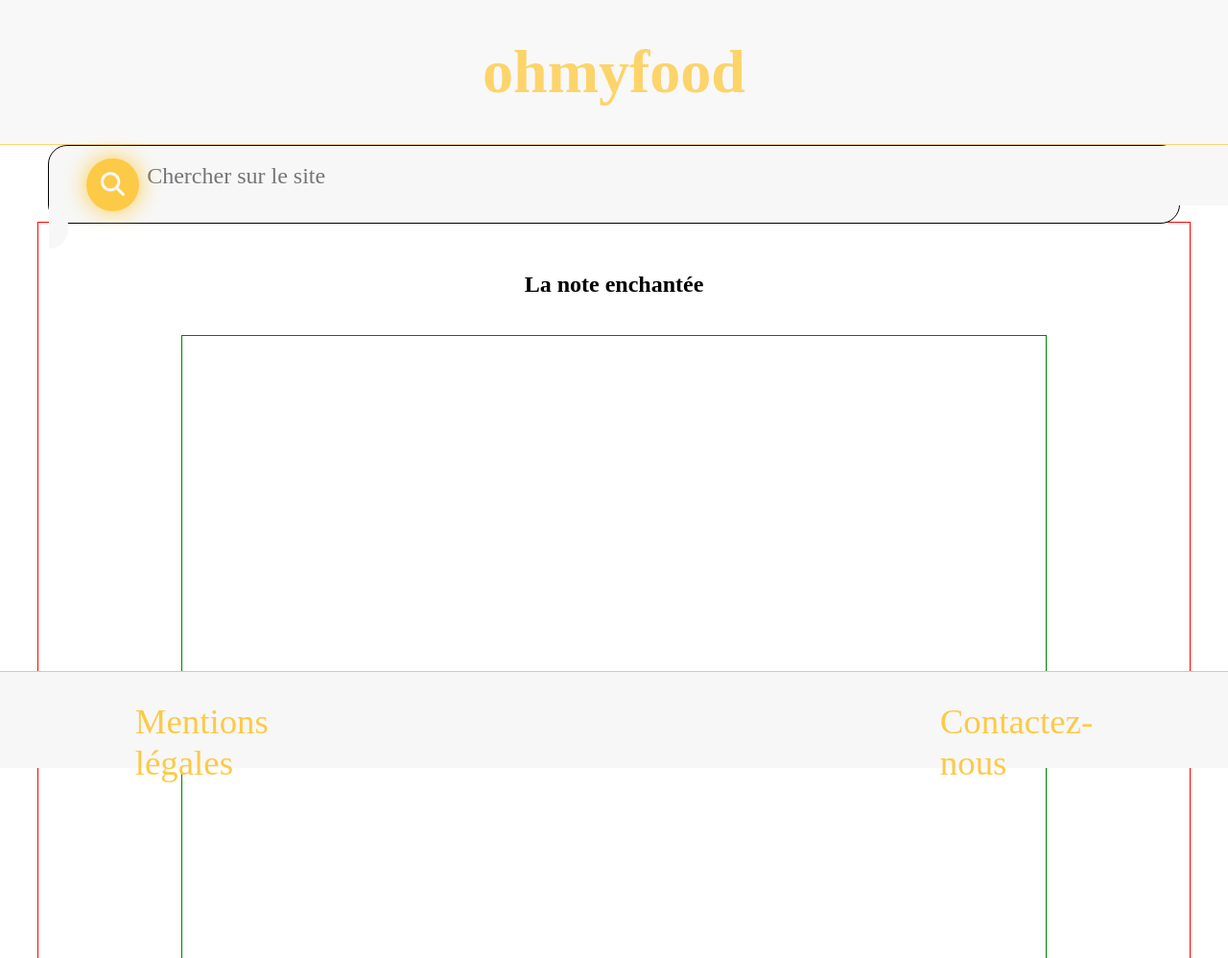
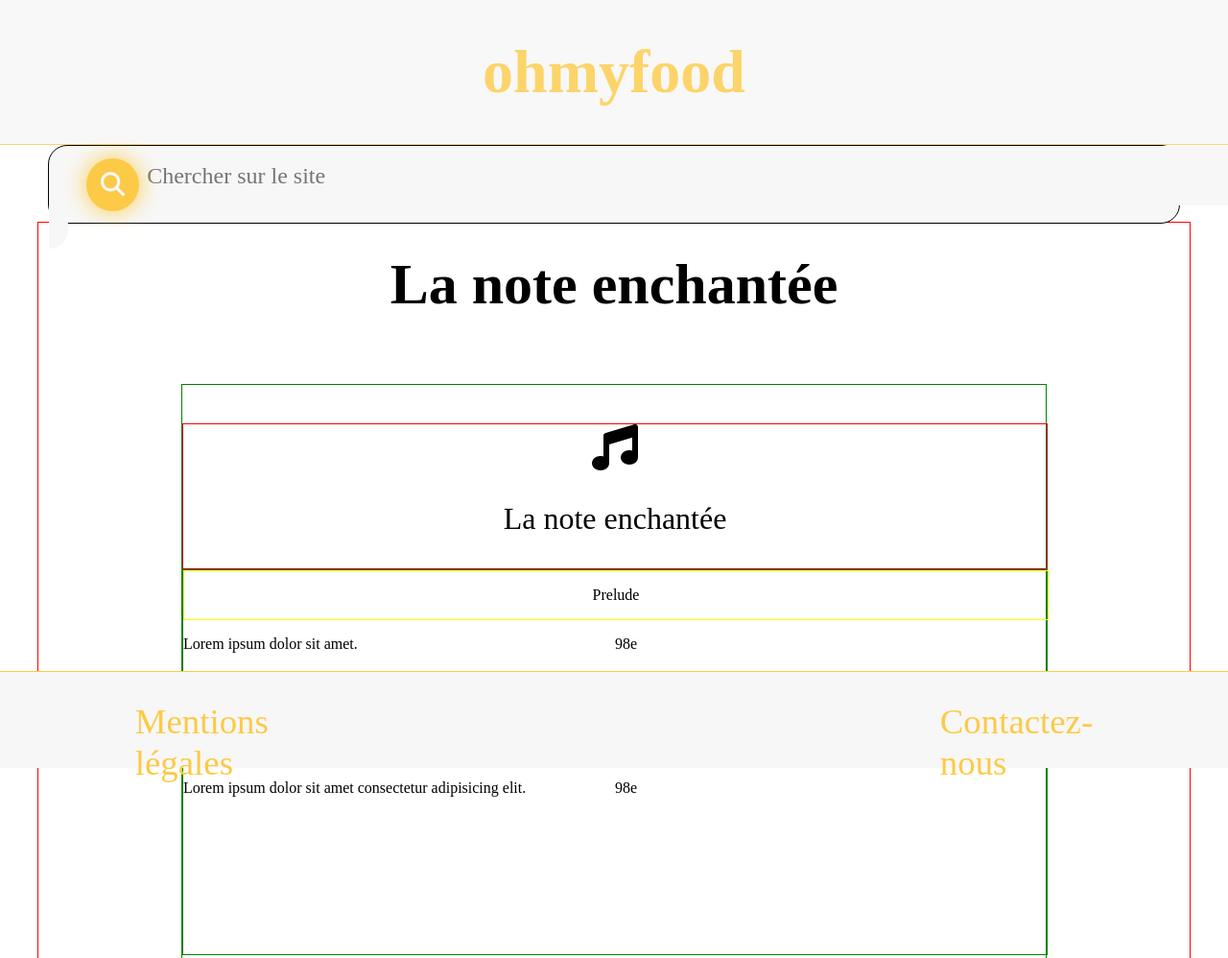
Before and after one commit to Liliangrasso/P3_ohmyfood, a plain HTML site: page cartes/lanoteenchantee.html in a window 1280 px wide. Shown: the top 998 px of the page at 96% size. Drawn offline with Linux system fonts and the light colour scheme.

Commit message:
Version 0.0.7
Version 0.0.7
	Travail sur la carte "La note
         enchantée"
	     Placement des div
		enteteLaNote
		preludeContainer
		entetePrelude
		repasPrelude
		plat
		prix
 Ajout du contenue dans les  divs si
 dessus

```diff
--- a/cartes/lanoteenchantee.html
+++ b/cartes/lanoteenchantee.html
@@ -30,6 +30,31 @@
                 <h2>La note enchantée</h2>
             </div>
             <div class="laNote">
+                <div class="enteteLaNote">
+                    <i class="fa fa-music" aria-hidden="true"></i>
+                    <p>La note enchantée</p>
+                </div>
+            <div class="preludeContainer">
+                <div class="entetePrelude">
+                    <span class="traitUn"></span>
+                    <p>Prelude</p>
+                    <span class="traitDeux"></span>
+                </div>
+                <div class="repasPrelude">
+                    <div class="plat">
+                        <p>Lorem ipsum dolor sit amet.</p>
+                        <p>Lorem ipsum dolor sit amet consectetur adipisicing elit.</p>
+                        <p>Lorem ipsum dolor sit, amet consectetur adipisicing elit.</p>
+                        <p>Lorem ipsum dolor sit amet consectetur adipisicing elit.</p>
+                    </div>
+                    <div class="prix">
+                        <p>98e</p>
+                        <p>98e</p>
+                        <p>98e</p>
+                        <p>98e</p>
+                    </div>
+                </div>
+            </div>
 
             </div>
         </div>
--- a/css/scss/lanoteenchentee/stylelanote.scss
+++ b/css/scss/lanoteenchentee/stylelanote.scss
@@ -21,6 +21,7 @@ body{
             display: flex;
             justify-content: center;
             margin-bottom: 20px;
+            font-size: 2.5rem;
         }
         .laNote{
             display: flex;
@@ -28,6 +29,53 @@ body{
             width: 900px;
             border: solid 1px green;
             margin-bottom: 200px;
+            flex-wrap: wrap;
+            flex-direction: column;
+            .enteteLaNote{
+                display: flex;
+                align-items: center;
+                height: 150px;
+                width: 100%;
+                flex-direction: column;
+                margin-top: 40px;
+                border: solid 1px red;
+                margin-bottom: 0;
+                i{
+                    font-size: 3rem;
+                }
+                p{
+                    font-size: 2rem;
+                }
+            }
+            .preludeContainer{
+                width: 100%;
+                height: 400px;
+                border: solid 1px green;
+                margin: 0;
+                .entetePrelude{
+                    width: 100%;
+                    height: 50px;
+                    border: solid 1px yellow;
+                    display: flex;
+                    justify-content: center;
+                }
+                .repasPrelude{
+                    height: 300px;
+                    width: 100%;
+                    display: flex;
+                    .plat{
+                        width: 50%;
+                        display: flex;
+                        flex-direction: column;
+                    }
+                    .prix{
+                        display: flex;
+                        flex-direction: column;
+                        width: 50%;
+                    }
+
+                }
+            }
         }
     }
 
```
Also changed, not shown: css/scss/lanoteenchentee/stylelanote.css, 1 other file.
